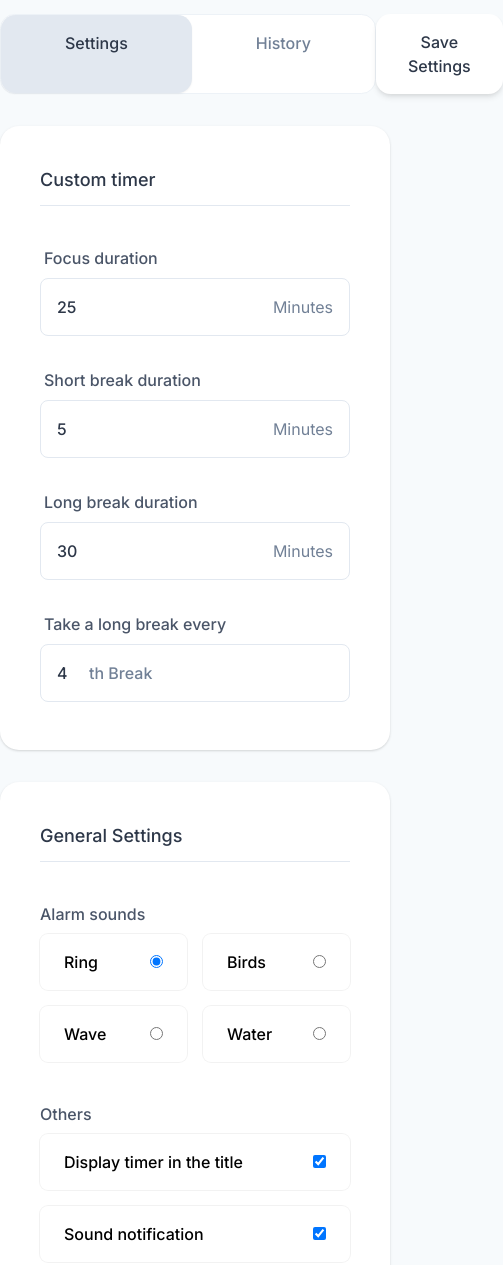
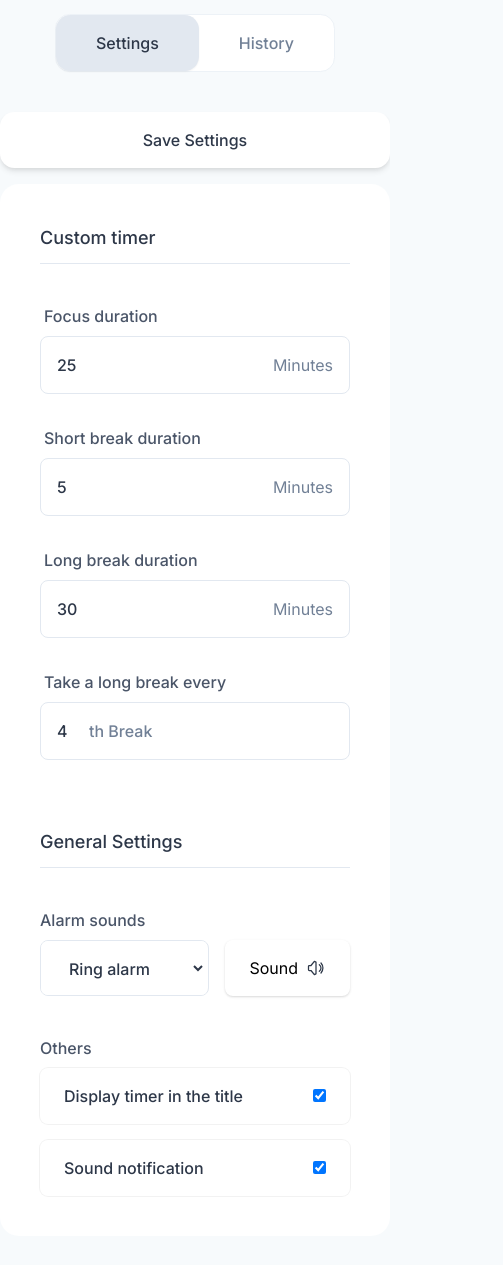
Before and after one commit to NLNT/Pomodoro-timer, a website built with webpack: page public/index.html in a window 390 px wide. Shown: the part 700-1965 px from the top of the page, 503 px wide, since content can reach past the window. After the commit the page ends 1936 px from the top, so only its background shows below. Built offline with nearby package versions, Linux system fonts and the light colour scheme.

Commit message:
Made pomodoro setting more responsive

```diff
--- a/public/index.html
+++ b/public/index.html
@@ -59,23 +59,23 @@
 
     <!-- Tab & Pannels -->
     <div class="max-w-5xl mx-auto mt-24">
-      <div class="flex justify-between">
+      <div class="flex flex-col sm:flex-row justify-center sm:justify-between">
         <!-- Tab - component  -->
-        <div class="inline-flex font-medium bg-white text-center border border-gray-200 text-gray-600" style="border-radius: .9rem">
-          <a class="flex-1 px-16 py-4 transition-colors duration-200 text-gray-800 bg-gray-300 shadow-sm cursor-pointer" style="border-radius: .9rem">Settings</a>
-          <a class="flex-1 px-16 py-4 transition-colors duration-200 hover:text-gray-800 cursor-pointer" style="border-radius: .9rem">History</a>
+        <div class="inline-flex self-center font-medium bg-white text-center border border-gray-200 text-gray-600" style="border-radius: .9rem">
+          <a class="flex-1 px-10 sm:px-16 py-4 transition-colors duration-200 text-gray-800 bg-gray-300 shadow-sm cursor-pointer" style="border-radius: .9rem">Settings</a>
+          <a class="flex-1 px-10 sm:px-16 py-4 transition-colors duration-200 hover:text-gray-800 cursor-pointer" style="border-radius: .9rem">History</a>
         </div>
         <!-- End - Tab component  -->
-        <button id="js-setting-submit" type="submit" form="setting" class="bg-white shadow-md font-medium px-8 py-4 transition-shadow duration-300 hover:shadow-lg text-gray-800 cursor-pointer" style="border-radius: .9rem">Save Settings</button>
+        <button id="js-setting-submit" type="submit" form="setting" class="bg-white shadow-md font-medium px-8 py-4 transition-shadow duration-300 hover:shadow-lg text-gray-800 cursor-pointer mt-10 sm:mt-0" style="border-radius: .9rem">Save Settings</button>
       </div>
 
 
 
       <!-- Tab Content -->
-      <div class="mt-8">
+      <div class="mt-4 sm:mt-8">
         <form action="#" id="setting" class="md:flex flex-1">
           <!-- Left Side -->
-          <div class="md:w-5/12 bg-white p-10 rounded-xl shadow">
+          <div class="md:w-5/12 bg-white p-10 rounded-t-xl md:rounded-xl md:shadow">
             <h5 class="text-lg font-medium text-gray-800 border-b pb-3">Custom timer</h5>
 
             <!-- Input - component -->
@@ -125,51 +125,30 @@
 
 
           <!-- Right Side -->
-          <div class="md:w-7/12 md:ml-8 mt-8 sm:mt-16 md:mt-0 bg-white rounded-xl p-10 shadow">
+          <div class="md:w-7/12 md:ml-8 bg-white rounded-b-xl md:rounded-xl pt-5 sm:pt-10 p-10 md:shadow">
             <h5 class="text-lg font-medium text-gray-800 border-b pb-3">General Settings</h5>
 
             <h6 class="mt-10 mb-2 font-medium text-gray-700">Alarm sounds</h6>
-            <!-- Row -->
-            <div class="flex">
 
-              <!-- Radio - Component -->
-              <div class="flex-1 mr-4 shadow-xs p-6 py-4 cursor-pointer relative flex items-center justify-between rounded-lg">
-                <label class="absolute inset-0 rounded-lg cursor-pointer" for="setting-alarm-ring">&nbsp;</label>
-                <p class="font-medium">Ring</p>
-                <input type="radio" name="alarms" id="setting-alarm-ring" value="setting-alarm-ring" checked>
+              <!-- Select -->
+              <div class="flex">
+                <div class="flex pr-6 flex-1 rounded-lg overflow-hidden border">
+                  <select id="alarm-select" class="text-gray-800 font-medium cursor-pointer focus:outline-none p-6 py-4 flex-1 bg-white">
+                    <option value="alarm-ring">Ring alarm</option>
+                    <option value="alarm-2">Chime alarm</option>
+                    <option value="alarm-2">Chime alarm</option>
+                    <option value="alarm-2">Chime alarm</option>
+
+                  </select>
+                </div>
+
+                <!-- Test sound button -->
+                <div class="flex">
+                  <a class="cursor-pointer rounded-lg shadow flex items-center px-6 ml-4 hover:shadow-md transition-shadow duration-200">Sound<span><svg class="w-5 h-5 ml-2 stroke-current text-gray-800" xmlns="http://www.w3.org/2000/svg" viewBox="0 0 24 24"><defs/><path d="M16 8a5 5 0 010 8m2-10a9 9 0 010 12M6 15H4a1 1 0 01-1-1v-4a1 1 0 011-1h2l4-5 2 1v14l-2 1-4-5z" stroke-width="1.5" stroke-linecap="round" stroke-linejoin="round" fill="none"/></svg></span></a>
+                </div>
               </div>
-              <!-- End - Radio Component -->
 
-              <!-- Radio - Component -->
-              <div class="flex-1 shadow-xs p-6 py-4 cursor-pointer relative flex items-center justify-between rounded-lg">
-                <label class="absolute inset-0 rounded-lg cursor-pointer" for="setting-alarm-2">&nbsp;</label>
-                <p class="font-medium">Birds</p>
-                <input type="radio" name="alarms" id="setting-alarm-2" value="setting-alarm-2">
-              </div>
-              <!-- End - Radio Component -->
 
-            </div>
-            <!-- Row -->
-            <div class="flex mt-4">
-
-              <!-- Radio - Component -->
-              <div class="flex-1 mr-4 shadow-xs p-6 py-4 cursor-pointer relative flex items-center justify-between rounded-lg">
-                <label class="absolute inset-0 rounded-lg cursor-pointer" for="setting-alarm-3">&nbsp;</label>
-                <p class="font-medium">Wave</p>
-                <input type="radio" name="alarms" id="setting-alarm-3" value="setting-alarm-3">
-              </div>
-              <!-- End - Radio Component -->
-
-              <!-- Radio - Component -->
-              <div class="flex-1 shadow-xs p-6 py-4 cursor-pointer relative flex items-center justify-between rounded-lg">
-                <label class="absolute inset-0 rounded-lg cursor-pointer" for="setting-alarm-4">&nbsp;</label>
-                <p class="font-medium">Water</p>
-                <input type="radio" name="alarms" id="setting-alarm-4" value="setting-alarm-4">
-              </div>
-              <!-- End - Radio Component -->
-
-            </div>
-            <!-- End Alarm settings -->
 
 
               <!-- Toggles -->
@@ -179,7 +158,7 @@
                 <!-- Checkbox - Component -->
                 <div class="flex-1 shadow-xs p-6 py-4 cursor-pointer relative flex items-center justify-between rounded-lg">
                   <label class="absolute inset-0 rounded-lg cursor-pointer" for="setting-title">&nbsp;</label>
-                  <p class="font-medium">Display timer in the title</p>
+                  <p class="font-medium text-gray-800">Display timer in the title</p>
                   <input type="checkbox" name="setting-title" id="setting-title" checked>
                 </div>
                 <!-- End - Checkbox Component -->
@@ -187,7 +166,7 @@
                 <!-- Checkbox - Component -->
                 <div class="flex-1 mt-4 shadow-xs p-6 py-4 cursor-pointer relative flex items-center justify-between rounded-lg">
                   <label class="absolute inset-0 rounded-lg cursor-pointer" for="setting-notification">&nbsp;</label>
-                  <p class="font-medium">Sound notification</p>
+                  <p class="font-medium text-gray-800">Sound notification</p>
                   <input type="checkbox" name="setting-notification" id="setting-notification" checked>
                 </div>
                 <!-- End - Checkbox Component -->
--- a/public/js/index.js
+++ b/public/js/index.js
@@ -160,11 +160,7 @@ elements.longBreakTab.addEventListener('click', () => {
 
 // run this upon onload
 function settingSubmit(event) {
-  // 1) Form => local storage
   Model.updateLocalStorage();
-
-  // 2) Reload
-
 };
 // Submit event Listenner
 elements.settingSubmit.addEventListener('click', (e) => {
```
